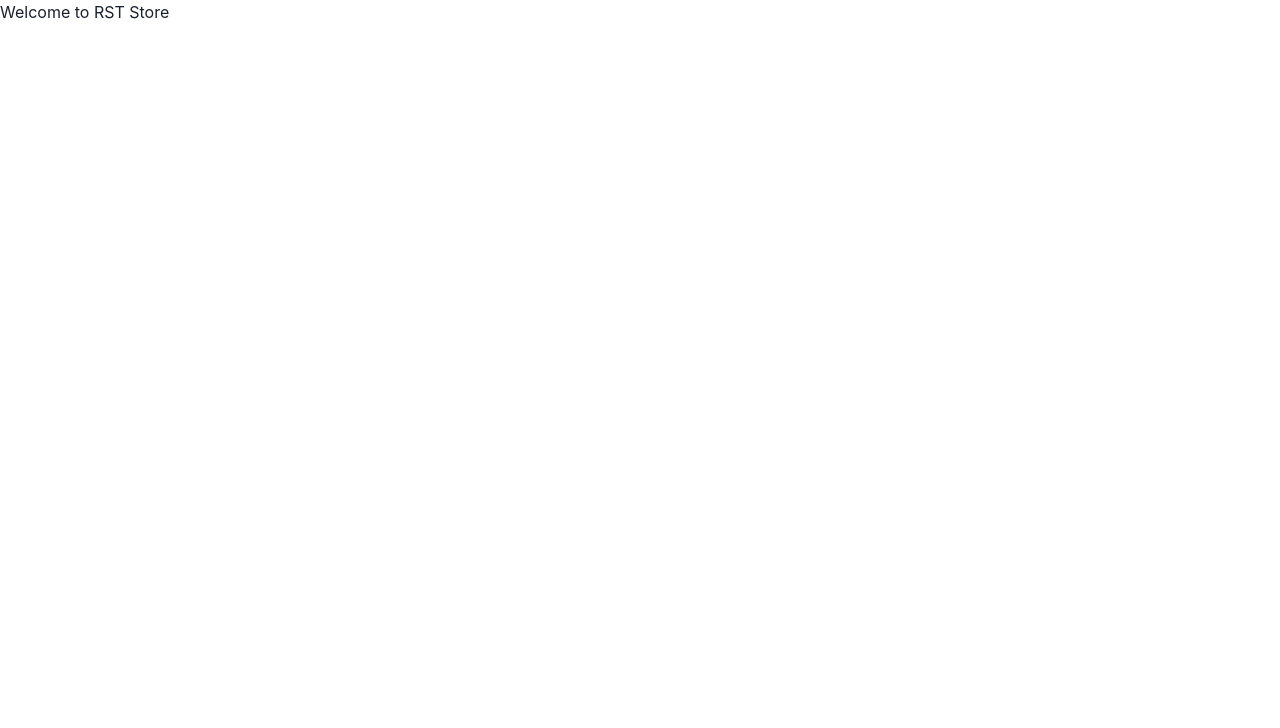
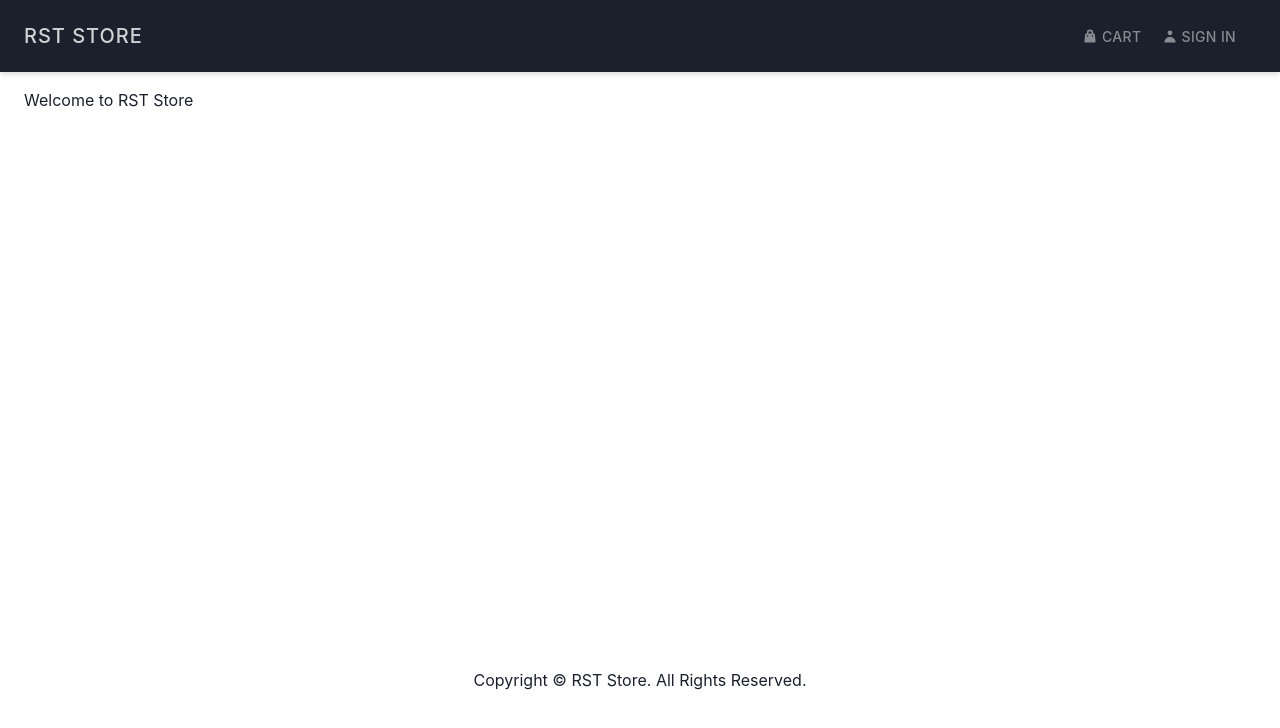
Before and after one commit to rstforumdev/rststore, a React (Create React App) app in the folder frontend/: page / in a window 1280 px wide. Shown: the top 728 px of the page. Built offline with nearby package versions, Linux system fonts and the light colour scheme.

Commit message:
3. Created basic Header and Footer components.

```diff
--- a/frontend/package.json
+++ b/frontend/package.json
@@ -12,6 +12,7 @@
     "framer-motion": "^3.3.0",
     "react": "^17.0.1",
     "react-dom": "^17.0.1",
+    "react-icons": "^4.2.0",
     "react-scripts": "4.0.2",
     "web-vitals": "^1.1.0"
   },
--- a/frontend/src/App.js
+++ b/frontend/src/App.js
@@ -1,9 +1,16 @@
 import React from 'react'
+import { Flex } from '@chakra-ui/react'
+import Header from './components/Header'
+import Footer from './components/Footer'
 
 const App = () => {
   return (
     <>
-      <h1>Welcome to RST Store</h1>
+      <Header />
+      <Flex as='main' minH='xl' py='4' px='6'>
+        <h1>Welcome to RST Store</h1>
+      </Flex>
+      <Footer />
     </>
   )
 }
--- /dev/null
+++ b/frontend/src/components/Footer.js
@@ -0,0 +1,12 @@
+import React from 'react'
+import { Flex } from '@chakra-ui/react'
+
+const Footer = () => {
+  return (
+    <Flex as='footer' align='center' py='5' justifyContent='center'>
+      <p>Copyright &copy; RST Store. All Rights Reserved.</p>
+    </Flex>
+  )
+}
+
+export default Footer
--- /dev/null
+++ b/frontend/src/components/Header.js
@@ -0,0 +1,81 @@
+import React, { useState } from 'react'
+import { Flex, Heading, Link, Box, Icon } from '@chakra-ui/react'
+import { HiShoppingBag, HiOutlineMenuAlt3, HiUser } from 'react-icons/hi'
+
+const MenuItems = ({ children }) => (
+  <Link
+    href='/'
+    mt={{ base: 4, md: 0 }}
+    fontSize='sm'
+    fontWeight='medium'
+    letterSpacing='wide'
+    color='whiteAlpha.600'
+    textTransform='uppercase'
+    _hover={{ color: 'whiteAlpha.800' }}
+    mr={5}
+    display='block'>
+    {children}
+  </Link>
+)
+
+const Header = () => {
+  const [show, setShow] = useState(false)
+
+  return (
+    <Flex
+      as='header'
+      align='center'
+      justify='space-between'
+      wrap='wrap'
+      py='6'
+      px='6'
+      background='gray.800'
+      shadow='md'>
+      <Flex align='center' mr={5}>
+        <Heading
+          as='h1'
+          color='whiteAlpha.800'
+          fontWeight='medium'
+          size='md'
+          letterSpacing='wider'
+          mr={{ md: '1rem', base: 0 }}>
+          <Link
+            _hover={{ color: 'whiteAlpha.700', textDecor: 'none' }}
+            href='/'>
+            RST STORE
+          </Link>
+        </Heading>
+      </Flex>
+
+      <Box display={{ base: 'block', md: 'none' }}>
+        <Icon
+          color='white'
+          as={HiOutlineMenuAlt3}
+          w={6}
+          h={6}
+          onClick={() => setShow(!show)}
+        />
+        <title>Menu</title>
+      </Box>
+
+      <Box
+        display={{ sm: show ? 'block' : 'none', md: 'flex' }}
+        width={{ sm: 'full', md: 'auto' }}
+        alignItems='center'>
+        <MenuItems href='/cart'>
+          <Flex alignItems='center'>
+            <Icon as={HiShoppingBag} w={4} h={4} mr='1' />
+            Cart
+          </Flex>
+        </MenuItems>
+        <MenuItems href='/login'>
+          <Flex alignItems='center'>
+            <Icon as={HiUser} w={4} h={4} mr='1' /> Sign In
+          </Flex>
+        </MenuItems>
+      </Box>
+    </Flex>
+  )
+}
+
+export default Header
```
Also changed, not shown: 1 other file (tests, documents, lock files or other folders).
